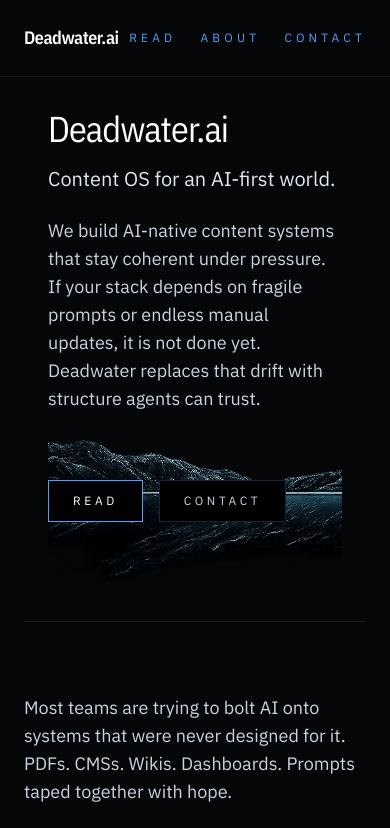
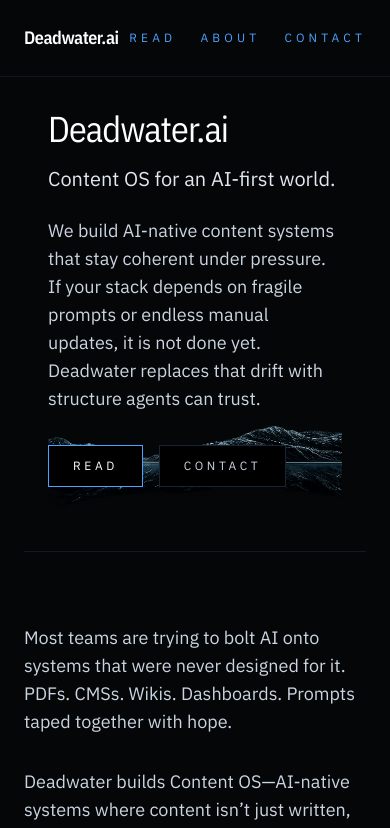
Before and after one commit to datasaurus-rex/deadwater, a Next.js app: page / in a window 390 px wide. Shown: the top 828 px of the page. Built offline with nearby package versions, Linux system fonts and the light colour scheme.

Commit message:
Restore hero button alignment

```diff
--- a/src/app/page.tsx
+++ b/src/app/page.tsx
@@ -24,7 +24,7 @@ export default function HomePage() {
                 width={1060}
                 height={274}
                 priority
-              className="h-40 w-full max-w-none scale-[1.18] object-cover object-left sm:h-auto sm:scale-100 sm:object-contain sm:object-center"
+                className="h-auto w-screen max-w-none object-contain object-left sm:w-full sm:object-contain sm:object-center"
                 sizes="(min-width: 1024px) 1060px, 100vw"
               />
             </div>
```
Lines whose indentation alone changed are shown as unchanged.
